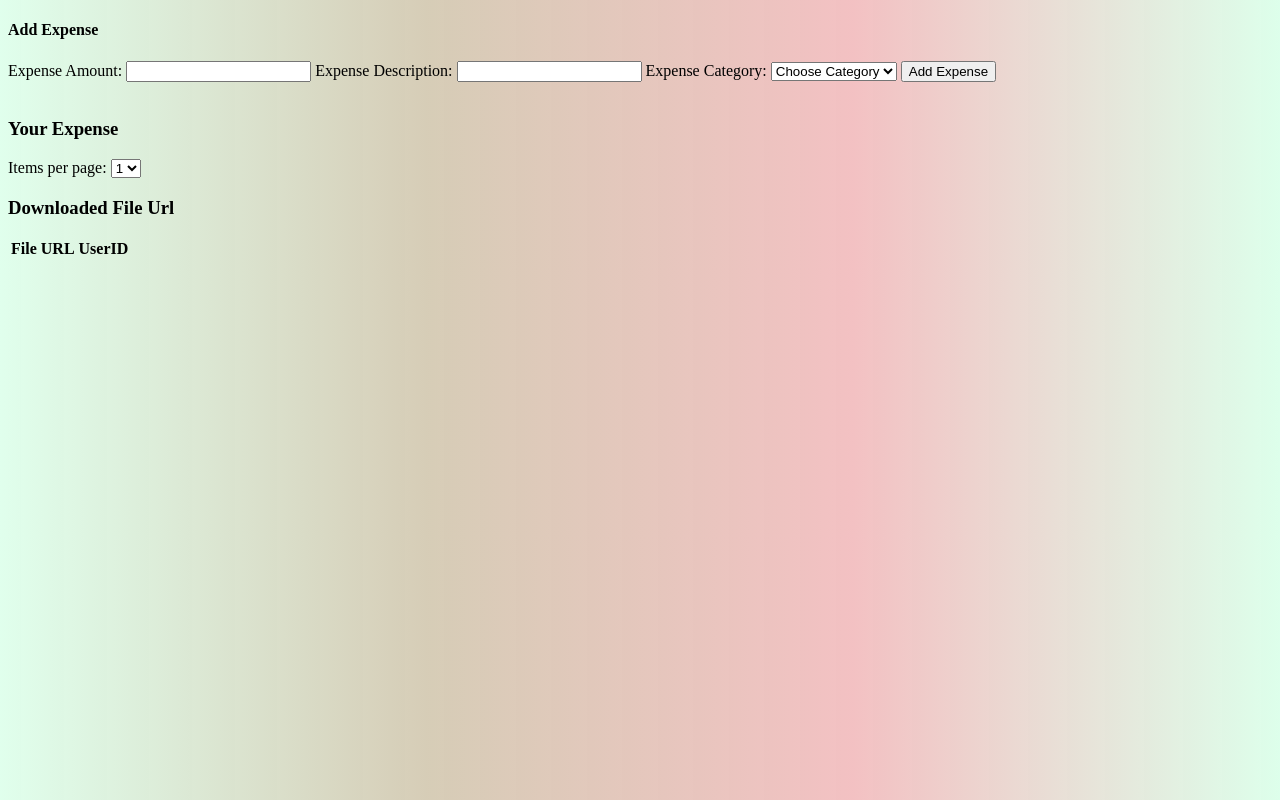
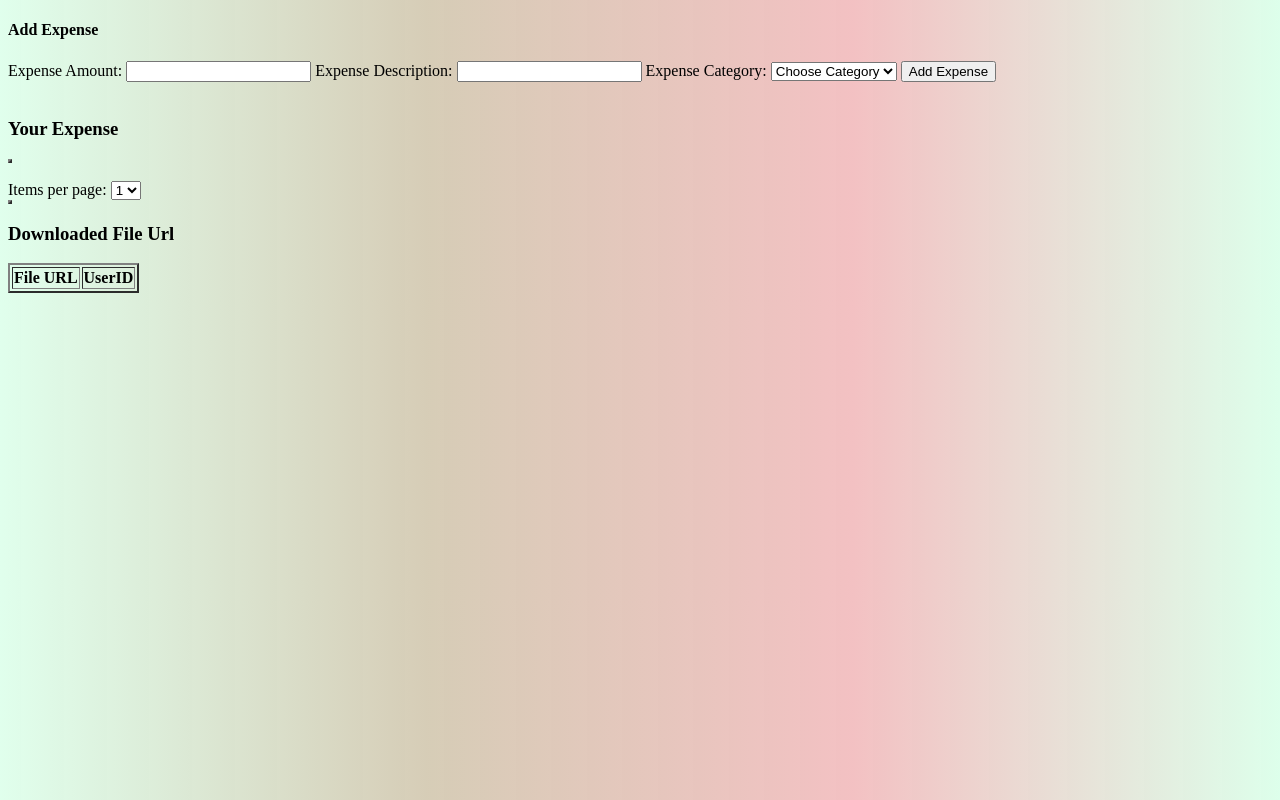
Before and after one commit to gitfaizankhan/ExpenseTracker, a plain HTML site: page view/deshboard/deshboard.html in a window 1280 px wide. Drawn offline with nearby package versions, Linux system fonts and the light colour scheme; no server answers; a script that the page names is missing.

```diff
--- a/view/deshboard/deshboard.html
+++ b/view/deshboard/deshboard.html
@@ -36,11 +36,11 @@
 
         <div>
             <h3 >Your Expense</h3>
-            <table>
+            <table border = "2px">
                 <tbody id = "items">
                 </tbody>
-
             </table>
+            <br>
             <label for="items-per-page">Items per page:</label>
             <select id="items-per-page" >
                 <option value="1">1</option>
@@ -54,7 +54,7 @@
         <div id="headingHead">
 
         </div>
-        <table>
+        <table border = "2px">
             <tbody id="leaderboarditem">
 
             </tbody>
@@ -63,7 +63,7 @@
         <div>
             <h3>Downloaded File Url</h3>
         </div>
-        <table>
+        <table border = "2px">
             <thead>
                 <tr>
                     <th>File URL</th>
--- a/view/deshboard/deshboard.js
+++ b/view/deshboard/deshboard.js
@@ -262,7 +262,7 @@
 window.addEventListener('DOMContentLoaded', async () => {
     const page = 1;
     const dara = await getProducts(page);
-    const { premium, paginationDetails } = dara;
+    const { premium, paginationDetails } = dara.data;
     downloadData(paginationDetails);
     premiumbtn(premium);
 })
```
